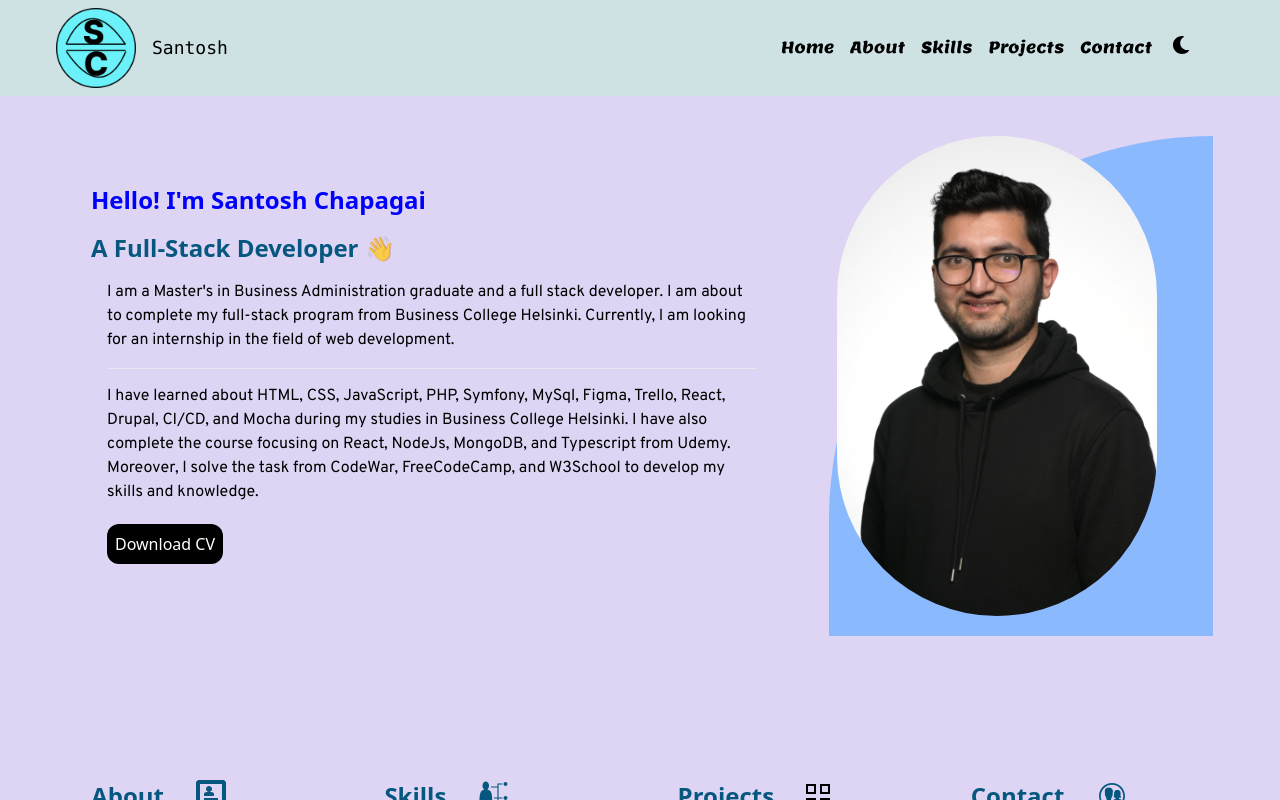
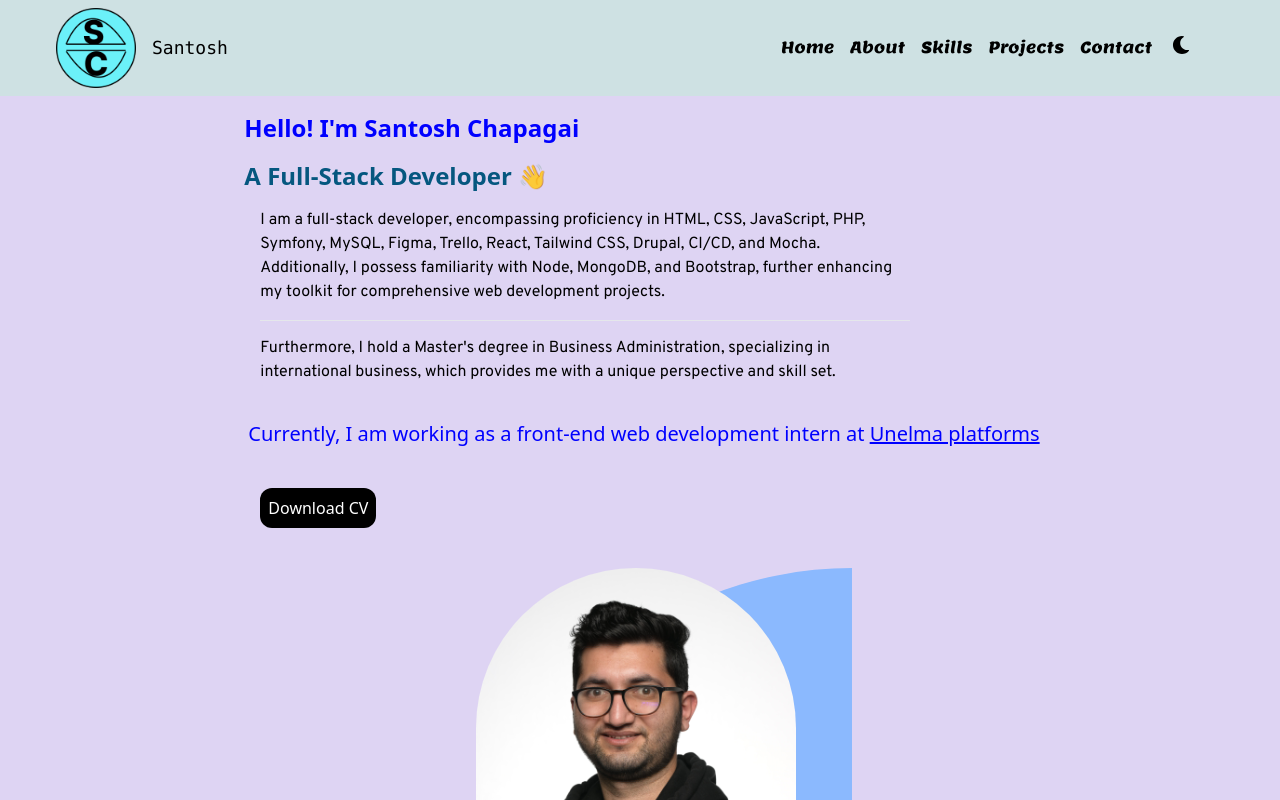
Before and after one commit to SantoshChapagai/My-Portfolio, a Next.js app: page / in a window 1280 px wide. Shown: the top 800 px of the page. Built offline with nearby package versions, Linux system fonts and the light colour scheme.

Commit message:
update the home page

```diff
--- a/app/page.tsx
+++ b/app/page.tsx
@@ -24,9 +24,12 @@ export default function Home() {
       <TypographyH2>A Full-Stack Developer <span className='transition duration-1000 ease-in animate-pulse'>👋</span></TypographyH2>
       </div>
       <div className={`${overPass.className} max-w-[650px] text-primary mx-8`}>
-      <p className='mb-4'>I am a Master's in Business Administration graduate and a full stack developer. I am about to complete my full-stack program from Business College Helsinki. Currently, I am looking for an internship in the field of web development.</p>
+      <p className='mb-4'>I am a full-stack developer, encompassing proficiency in HTML, CSS, JavaScript, PHP, Symfony, MySQL, Figma, Trello, React, Tailwind CSS, Drupal, CI/CD, and Mocha. Additionally, I possess familiarity with Node, MongoDB, and Bootstrap, further enhancing my toolkit for comprehensive web development projects.</p>
       <hr className='h-4'/>
-      <p>I have learned about HTML, CSS, JavaScript, PHP, Symfony, MySql, Figma, Trello, React, Drupal, CI/CD, and Mocha during my studies in Business College Helsinki. I have also complete the course focusing on React, NodeJs, MongoDB, and Typescript from Udemy. Moreover, I solve the task from CodeWar, FreeCodeCamp, and W3School to develop my skills and knowledge. </p>
+      <p>Furthermore, I hold a Master's degree in Business Administration, specializing in international business, which provides me with a unique perspective and skill set.  </p>
+      </div>
+      <div className='mt-4 p-5 text-xl'>
+        <p className=''>Currently, I am working as a front-end web development intern at <Link href="https://www.unelmaplatforms.com/" target='_blank' className='underline'>Unelma platforms</Link></p>
       </div>
       <button className='mt-5 sm:text-center bg-primary mx-8 text-primary-foreground p-2 rounded-xl'>Download CV</button>
         </div>
```
